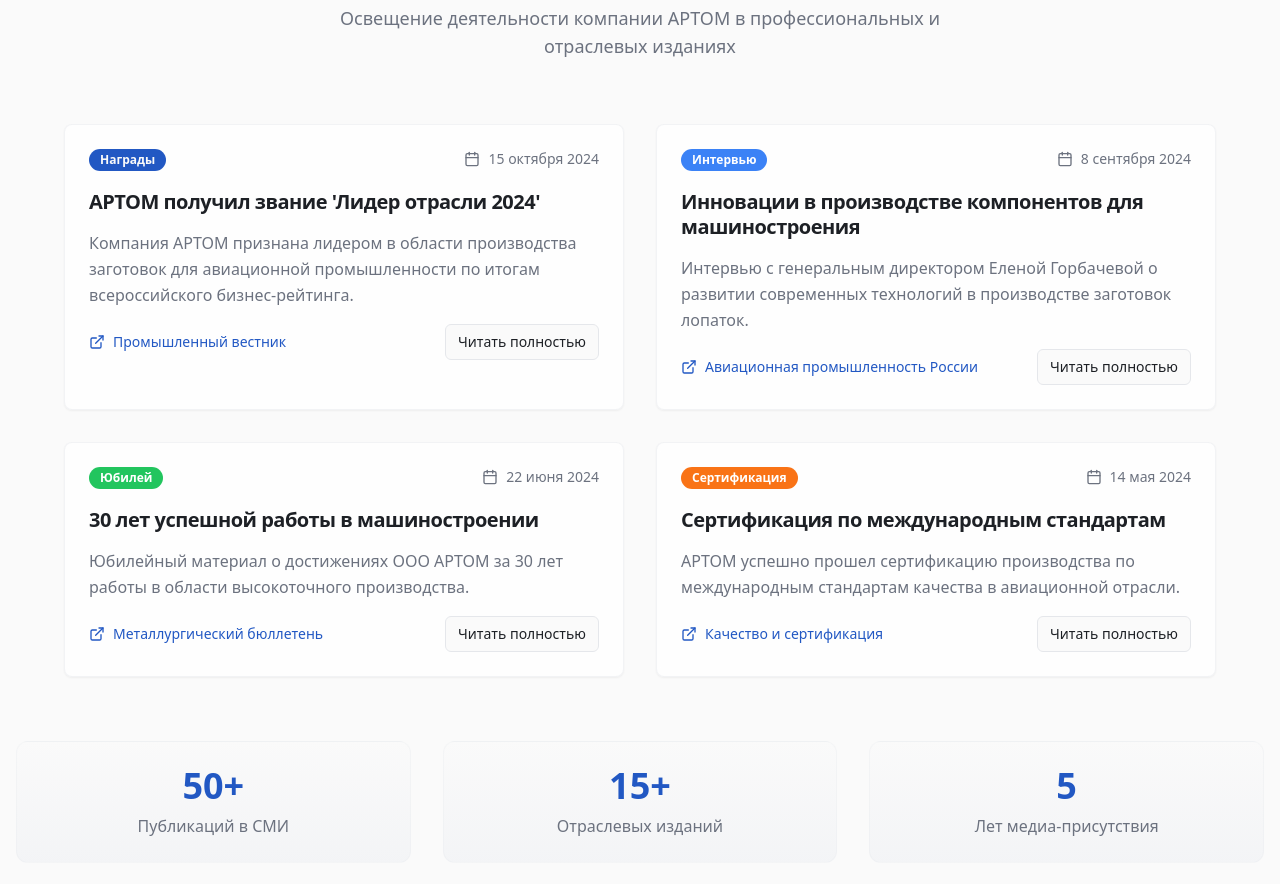
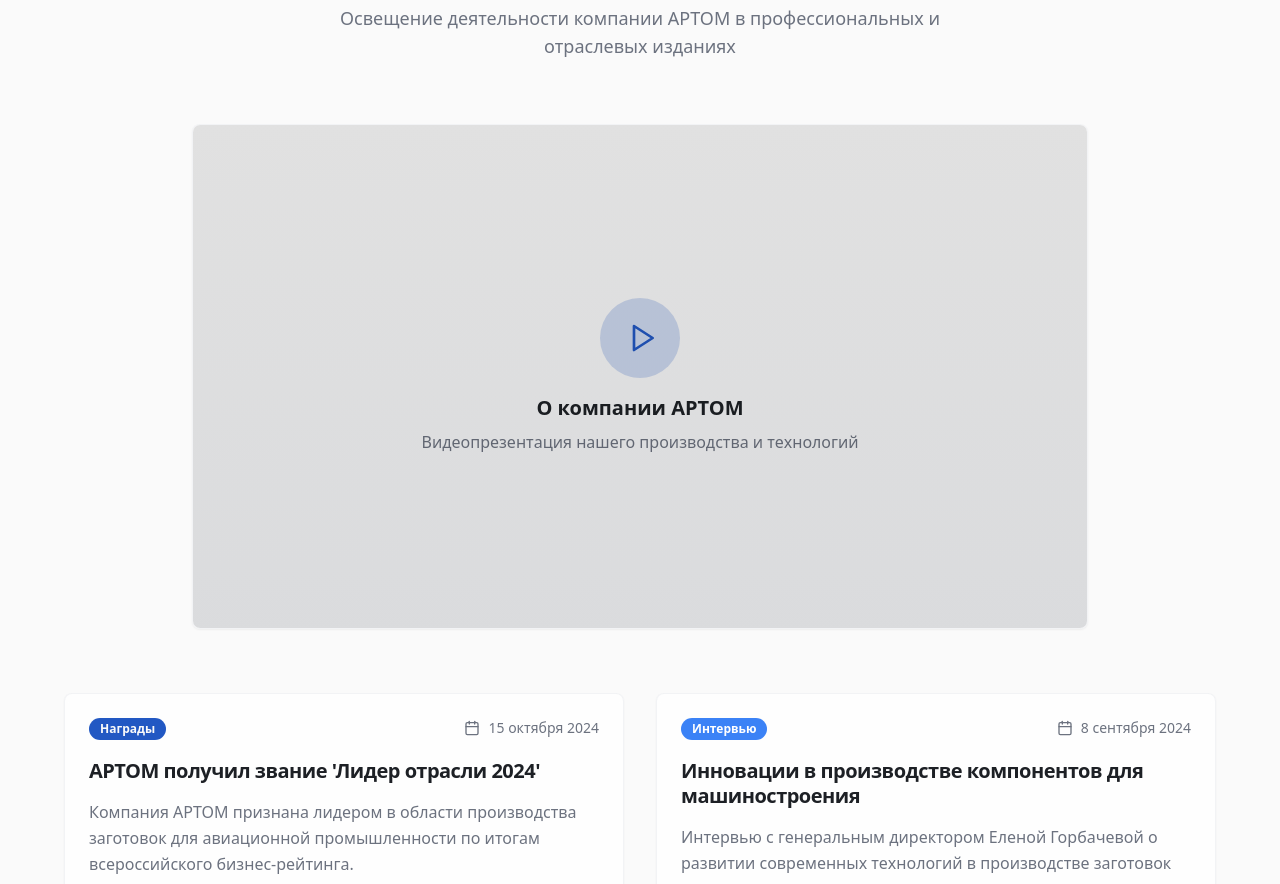
Before and after one commit to usernamestart2322/artom-forge-art, a React (Vite) app: page / in a window 1280 px wide. Shown: the part 4300-5184 px from the top of the page. Built offline with nearby package versions, Linux system fonts and the light colour scheme.

Commit message:
Добавить видео на сайт
Добавил видео на сайт, которое проигрывается при нажатии.

```diff
--- a/src/components/MediaSection.tsx
+++ b/src/components/MediaSection.tsx
@@ -1,9 +1,11 @@
 import { Card, CardContent, CardHeader, CardTitle } from "@/components/ui/card";
 import { Button } from "@/components/ui/button";
 import { Badge } from "@/components/ui/badge";
-import { Calendar, ExternalLink, Newspaper } from "lucide-react";
+import { Calendar, ExternalLink, Newspaper, Play } from "lucide-react";
+import { useState } from "react";
 
 const MediaSection = () => {
+  const [isVideoPlaying, setIsVideoPlaying] = useState(false);
   const mediaItems = [
     {
       title: "АРТОМ получил звание 'Лидер отрасли 2024'",
@@ -58,6 +60,42 @@ const MediaSection = () => {
           <p className="text-lg text-muted-foreground max-w-2xl mx-auto">
             Освещение деятельности компании АРТОМ в профессиональных и отраслевых изданиях
           </p>
+        </div>
+
+        {/* Featured Video Section */}
+        <div className="mb-16 max-w-4xl mx-auto">
+          <Card className="overflow-hidden border-border/50 bg-card/80 backdrop-blur-sm">
+            <CardContent className="p-0">
+              {!isVideoPlaying ? (
+                <div className="relative group cursor-pointer" onClick={() => setIsVideoPlaying(true)}>
+                  <div className="aspect-video bg-gradient-subtle flex items-center justify-center">
+                    <div className="text-center space-y-4">
+                      <div className="w-20 h-20 mx-auto bg-primary/20 rounded-full flex items-center justify-center group-hover:bg-primary/30 transition-smooth">
+                        <Play className="w-8 h-8 text-primary ml-1" />
+                      </div>
+                      <div>
+                        <h3 className="text-xl font-bold text-foreground mb-2">О компании АРТОМ</h3>
+                        <p className="text-muted-foreground">Видеопрезентация нашего производства и технологий</p>
+                      </div>
+                    </div>
+                  </div>
+                  <div className="absolute inset-0 bg-black/10 group-hover:bg-black/20 transition-smooth"></div>
+                </div>
+              ) : (
+                <div className="aspect-video">
+                  <iframe
+                    src="https://rutube.ru/play/embed/3ab7817a88a867fe37dd794261158b7c"
+                    width="100%"
+                    height="100%"
+                    frameBorder="0"
+                    allow="fullscreen"
+                    allowFullScreen
+                    className="w-full h-full"
+                  />
+                </div>
+              )}
+            </CardContent>
+          </Card>
         </div>
 
         <div className="grid grid-cols-1 md:grid-cols-2 gap-8 max-w-6xl mx-auto">
```
